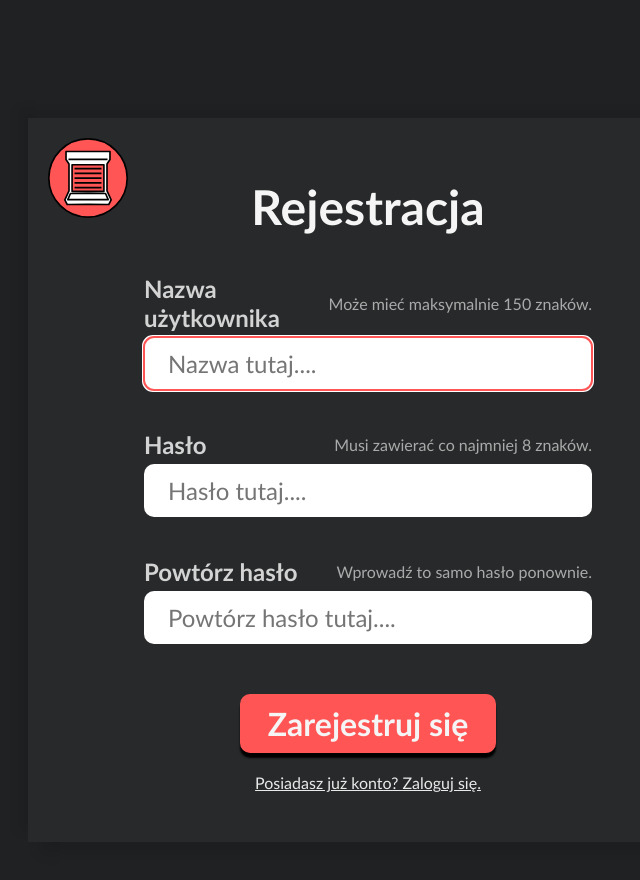
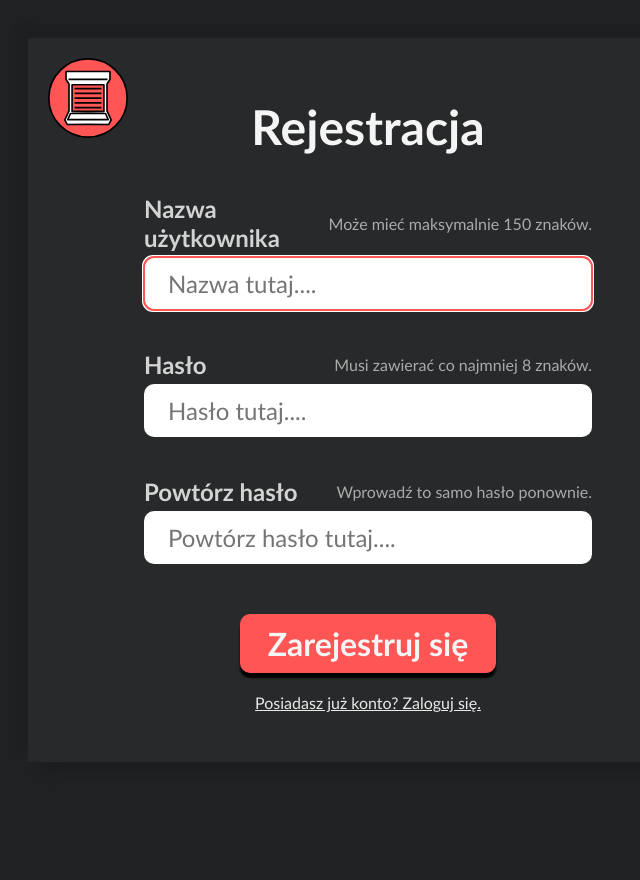
Before and after one commit to AntoniosSecret/Praca-Projekt-PZAW, a Django app: page /games/register/ in a window 1280 px wide. Shown: the whole page, without its empty margins (272-912 px from the left). After the commit the page ends 712 px from the top, so only its background shows below. Run offline with Django 5.2, Linux system fonts and the light colour scheme.

Commit message:
Stylizacja paddingu w #formMain

```diff
--- a/somegames/games/static/games/form.css
+++ b/somegames/games/static/games/form.css
@@ -1,5 +1,7 @@
 #formMain {
     align-items: center;
+
+    padding-top: 0;
 }
 
 #registerForm {
```
Also changed, not shown: somegames/db.sqlite3.
